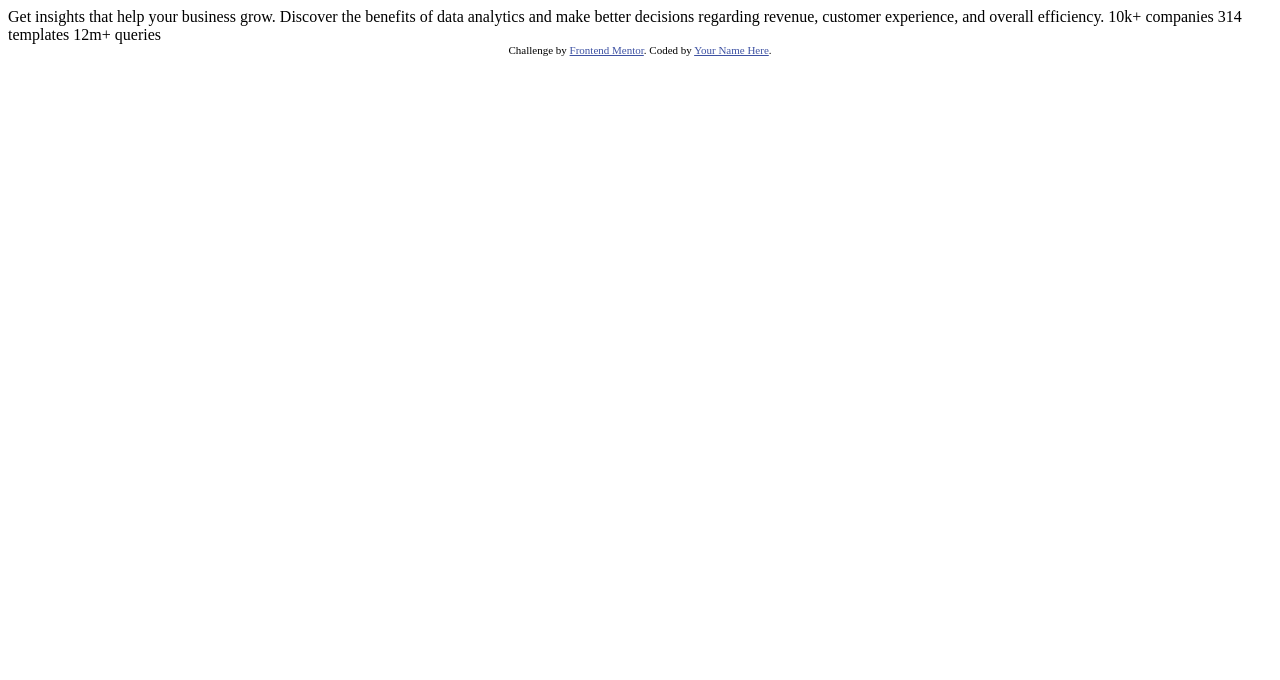
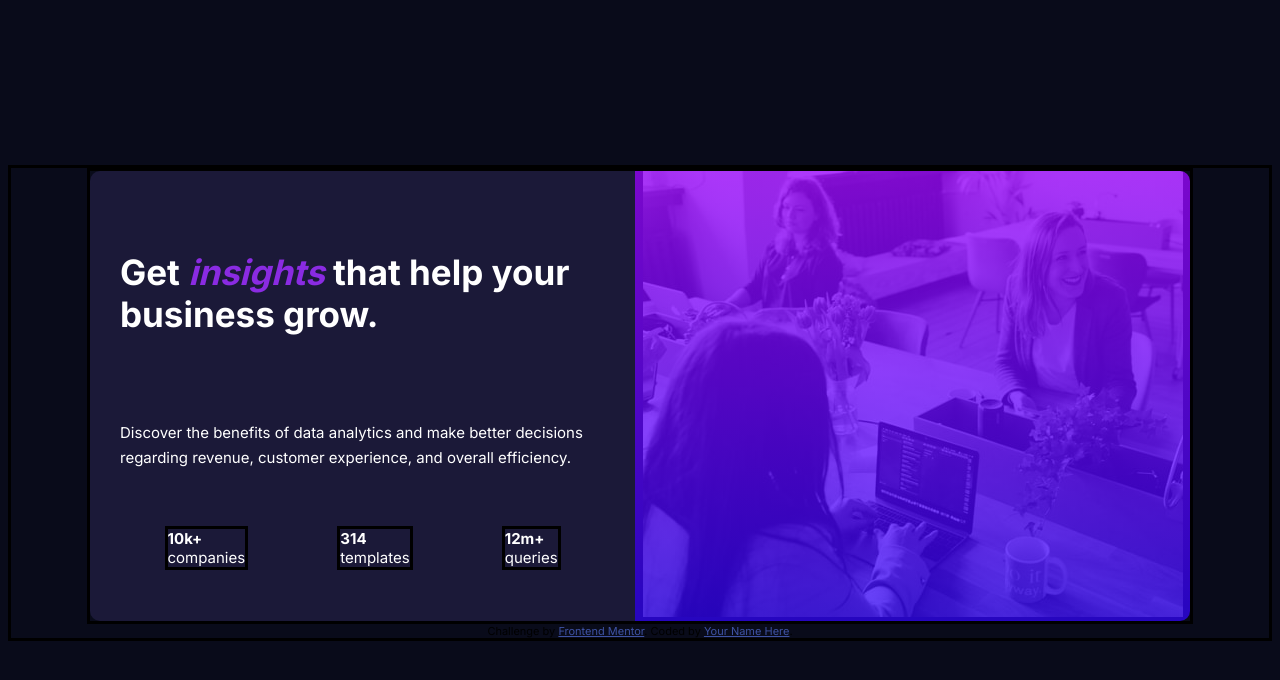
Before and after one commit to ChristianTheProgrammer/stats-preview-card-component-main, a plain HTML site: page index.html in a window 1280 px wide. Drawn offline with Linux system fonts and the light colour scheme.

Commit message:
Layout updated

```diff
--- a/index.html
+++ b/index.html
@@ -5,29 +5,31 @@
   <meta name="viewport" content="width=device-width, initial-scale=1.0"> <!-- displays site properly based on user's device -->
 
   <link rel="icon" type="image/png" sizes="32x32" href="./images/favicon-32x32.png">
+  <link rel="preconnect" href="https://fonts.googleapis.com">
+<link rel="preconnect" href="https://fonts.gstatic.com" crossorigin>
+<link href="https://fonts.googleapis.com/css2?family=Inter:wght@400;700&display=swap" rel="stylesheet">
+  <link rel="stylesheet" href="style.css">
+  <script src="script.js" defer></script>
 
   <title>Frontend Mentor | Stats preview card component</title>
-
-  <!-- Feel free to remove these styles or customise in your own stylesheet 👍 -->
-  <style>
-    .attribution { font-size: 11px; text-align: center; }
-    .attribution a { color: hsl(228, 45%, 44%); }
-  </style>
 </head>
 <body>
-
-  Get insights that help your business grow.
-
-  Discover the benefits of data analytics and make better decisions regarding revenue, customer
-  experience, and overall efficiency.
-
-  10k+ companies
-  314 templates
-  12m+ queries
-
-  <div class="attribution">
-    Challenge by <a href="https://www.frontendmentor.io?ref=challenge" target="_blank">Frontend Mentor</a>.
-    Coded by <a href="#">Your Name Here</a>.
-  </div>
+<div class="container">
+  <section class="infoCard">
+      <h1 class="h1">Get<em class="h1Insights"> insights</em> that help your business grow.</h1>
+      <p class="paragraph">Discover the benefits of data analytics and make better decisions regarding revenue, customer
+      experience, and overall efficiency.</p>
+      <div class="stats">
+        <div><strong class="Number">10k+</strong>companies</div>
+        <div><strong class="Number">314</strong>templates</div>
+        <div><strong class="Number">12m+</strong> queries</div>
+      </div>
+  </section>
+  <div class="image"></div>
+</div>
+<div class="attribution">
+  Challenge by <a href="https://www.frontendmentor.io?ref=challenge" target="_blank">Frontend Mentor</a>.
+  Coded by <a href="#">Your Name Here</a>.
+</div>
 </body>
 </html>
--- /dev/null
+++ b/style.css
@@ -0,0 +1,107 @@
+Box Model Hack
+* {
+     box-sizing: border-box;
+}
+
+/* Clear fix hack */
+.clearfix:after {
+     content: ".";
+     display: block;
+     clear: both;
+     visibility: hidden;
+     line-height: 0;
+     height: 0;
+}
+
+.clear {
+	clear: both;
+}
+
+/******************************************
+/* BASE STYLES
+/*******************************************/
+body{
+     font-family: 'inter', sans-serif;
+     font-size: 15px;
+}
+/******************************************
+/* LAYOUT
+/*******************************************/
+
+body{
+     display: flex;
+     flex-direction: column;
+     align-items: center;
+     border: 3px solid black;
+     margin-top: 165px;
+}
+
+.container{
+     display: flex;
+     width: 1100px;
+     border: 3px solid black;
+     height: 450px;
+}
+
+.infoCard{
+display: flex;
+flex-direction: column;
+justify-content: space-around;
+padding: 30px;
+border-top-left-radius: 10px;
+border-bottom-left-radius: 10px;
+
+
+}
+
+.stats{
+     display: flex;
+     justify-content: space-around;
+}
+
+.stats div{
+     border: 3px solid black;
+     display: flex;
+     flex-direction: column;
+}
+
+
+/******************************************
+/* ADDITIONAL STYLES
+/*******************************************/
+body{
+     background-color: hsl(233, 47%, 7%);
+}
+
+.infoCard{
+     background-color: hsl(244, 38%, 16%);
+     color: white;
+}
+
+.h1{
+     font-weight: 700;
+     font-size: 35px;
+}
+.h1Insights{
+     color: blueviolet;
+}
+
+.paragraph{
+     line-height: 25px;
+}
+
+.image{
+     background: linear-gradient(to top, #3204fdba, #9907facc), url(/images/image-header-desktop.jpg) no-repeat top center;
+     width: 1050px;
+     border-top-right-radius: 10px;
+     border-bottom-right-radius: 10px;
+}
+.attribution {
+     font-size: 11px; text-align: center; no repeat center}
+.attribution a {
+     color: hsl(228, 45%, 44%); }
+
+
+/******************************************
+/* LAYOUT
+/*******************************************/
```
Also changed, not shown: script.js (added).
